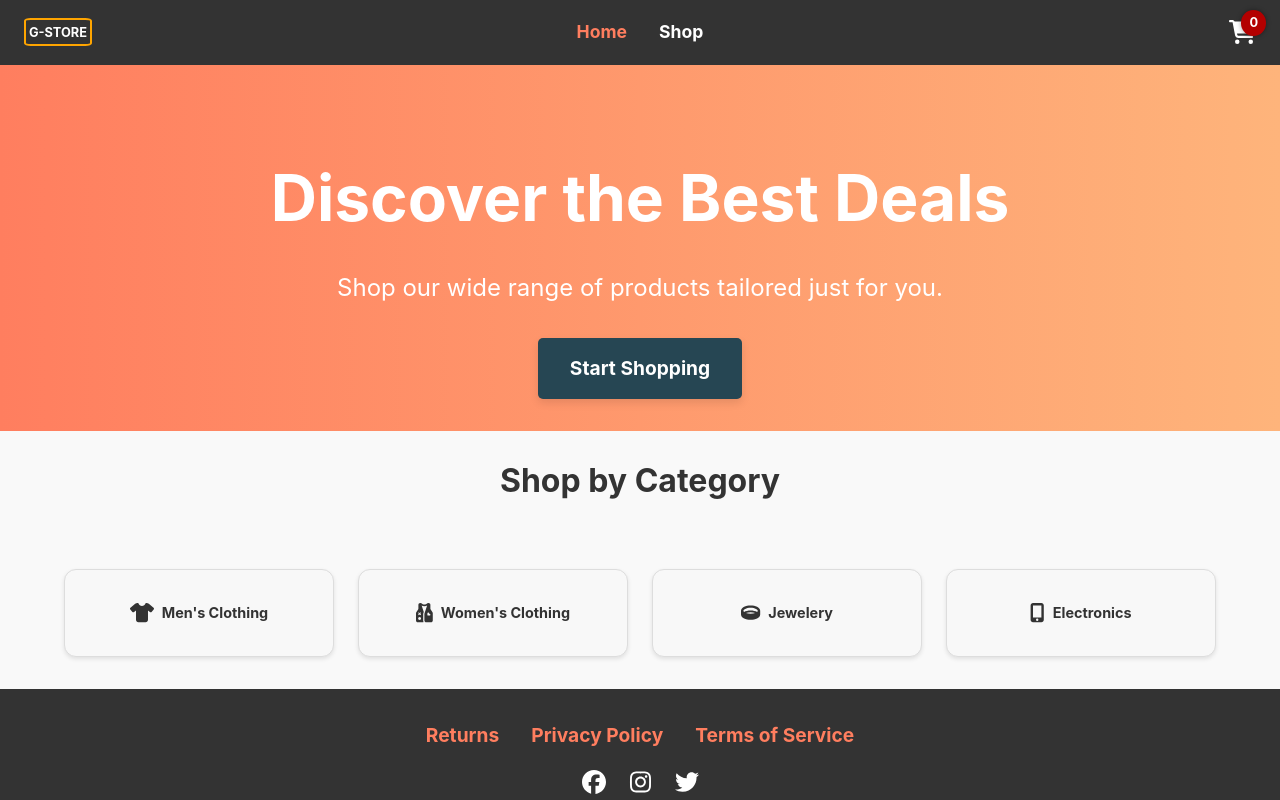
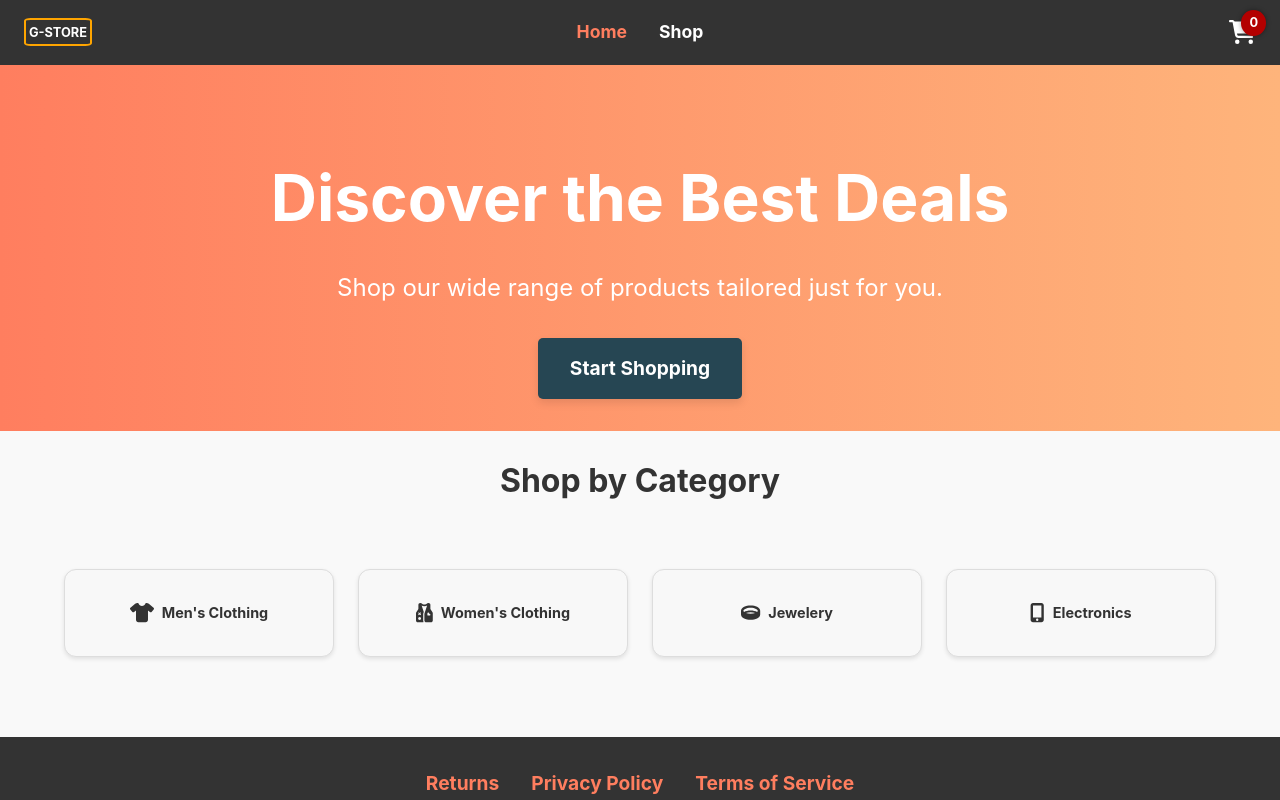
Before and after one commit to Graham4914/odin-shopping-cart, a React (Vite) app: page / in a window 1280 px wide. Shown: the top 800 px of the page. Built offline with nearby package versions, Linux system fonts and the light colour scheme.

Commit message:
set height on main content to prevent cls in shop page

```diff
--- a/src/App.module.css
+++ b/src/App.module.css
@@ -9,4 +9,6 @@
   .mainContent {
     display: flex;
     flex-direction: column;
+    min-height: calc(100vh - 160px); /* Adjust 150px based on header/footer height */
+    padding-bottom: 2rem; /* Ensures spacing from footer */
   }
```
